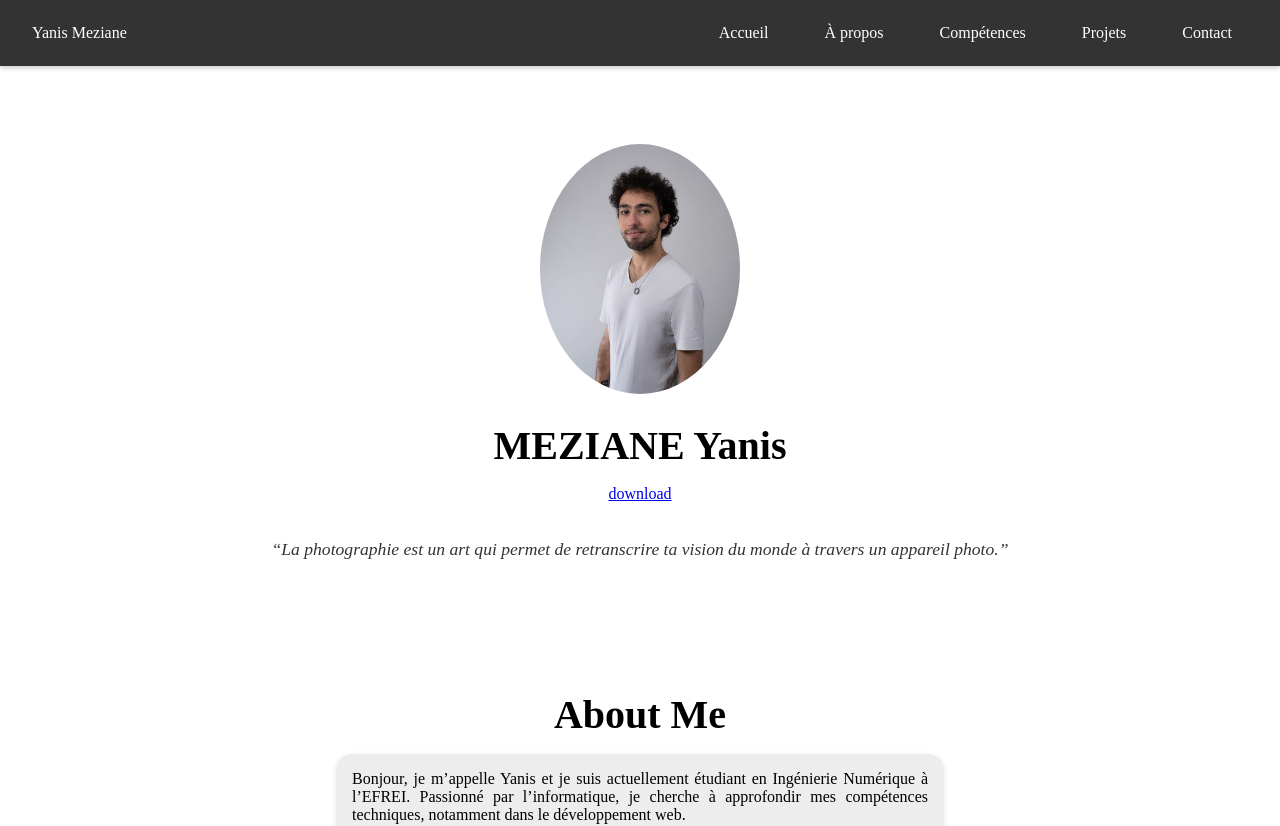
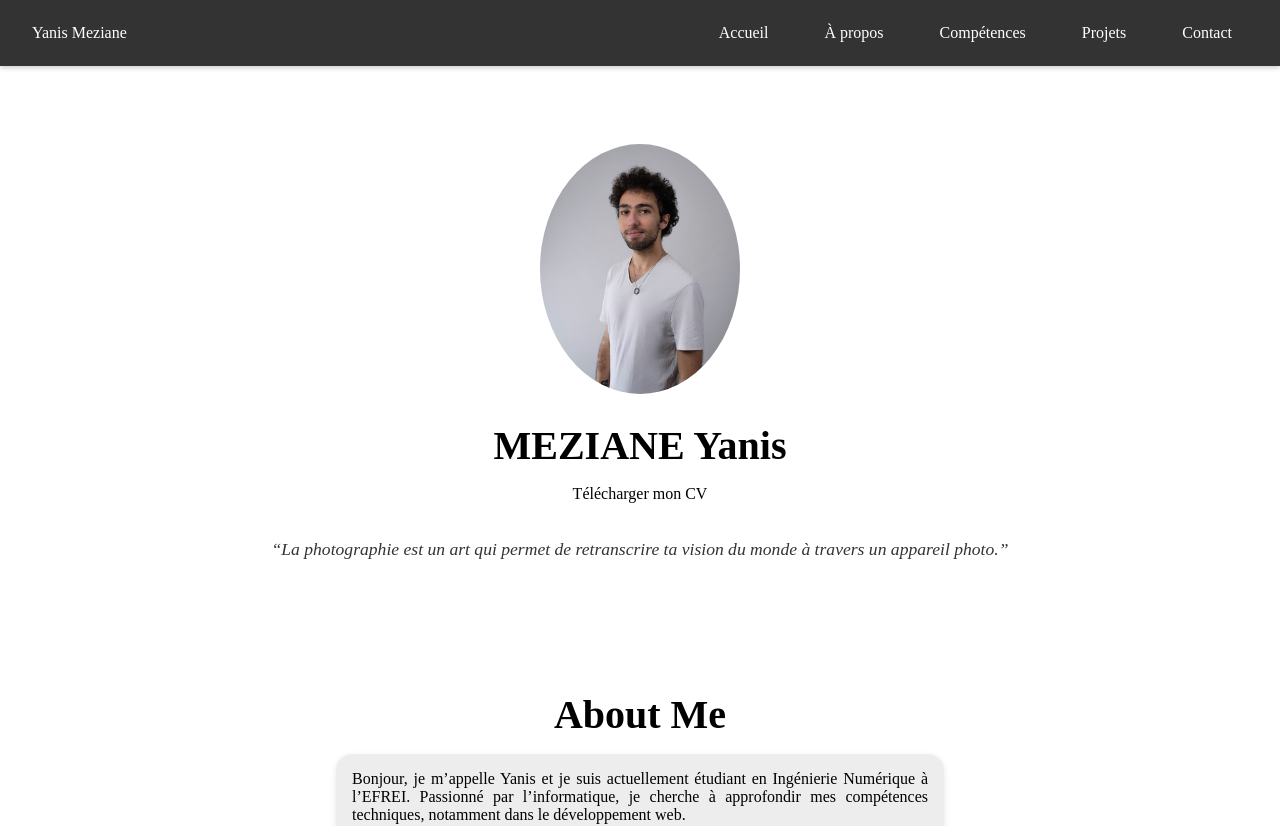
Before and after one commit to yanis-meziane/portefolio, a React (Create React App) app: page / in a window 1280 px wide. Shown: the top 826 px of the page. Built offline with nearby package versions, Linux system fonts and the light colour scheme.

Commit message:
avancée du débuggage

```diff
--- a/src/components/accueil.jsx
+++ b/src/components/accueil.jsx
@@ -1,4 +1,5 @@
 import "../components/CSS/main.css";
+import CV from ".../public/files/CV.pdf"
 
 export default  function  Accueil() {
   return (
@@ -13,13 +14,9 @@ export default  function  Accueil() {
       </article>
 
       <article>
-        <a
-                href="/CV.pdf"
-                download={true}
-                className="px-6 py-2 rounded-full border border-primary text-primary hover:bg-primary/10 transition-colors duration-300"
-              >
-                {("download")}
-              </a>
+        <a href={CV} download="CV_Yanis_Meziane.pdf">
+  Télécharger mon CV
+</a>
       </article>
 
       <article id="littlePresentation">
```
